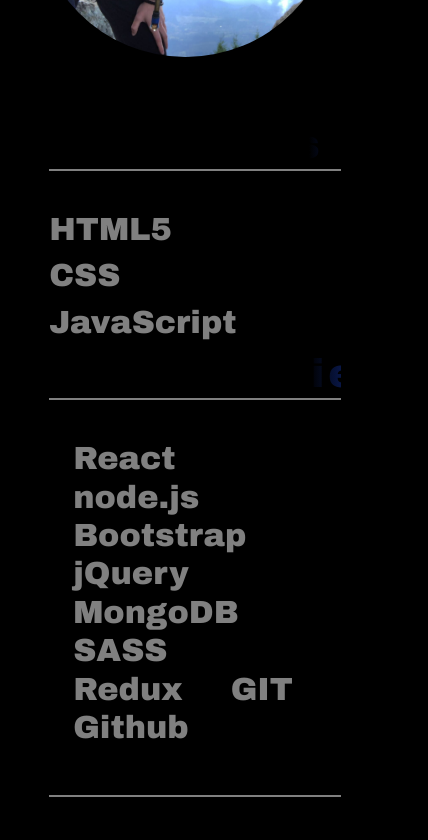
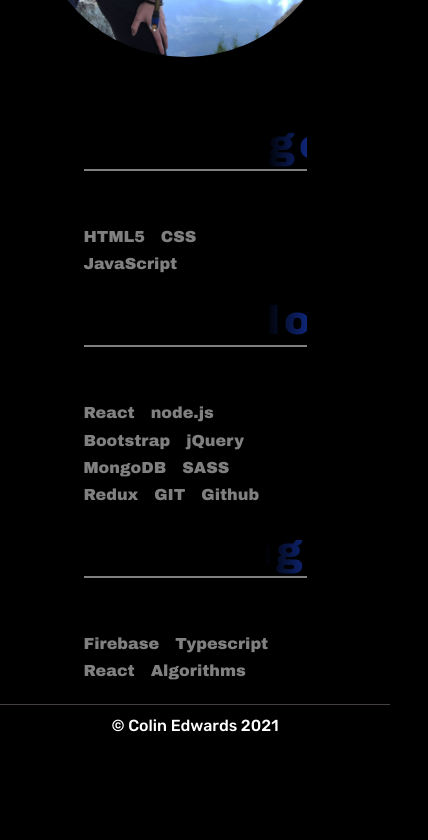
Before and after one commit to ColinJhEdwards/react-portfolio, a React (Create React App) app: page / in a window 390 px wide. Shown: the part 1140-1980 px from the top of the page, 428 px wide, since content can reach past the window. After the commit the page ends 1887 px from the top, so only its background shows below. Built offline with nearby package versions, Linux system fonts and the light colour scheme.

Commit message:
media queries for skils secction

```diff
--- a/src/components/Skills.js
+++ b/src/components/Skills.js
@@ -46,7 +46,8 @@
 };
 
 const StyledDiv = styled.div`
-  width: 25rem;
+  width: 90%;
+  margin: auto;
   height: 80%;
   display: flex;
   justify-content: space-around;
@@ -78,13 +79,11 @@
   .tech1,
   .studying {
     color: gray;
-    margin-top: 0rem;
-  }
-  .tech1 {
+    margin: 1rem 0rem;
     display: flex;
     flex-wrap: wrap;
     h2 {
-      margin: 0rem 1.5rem;
+      margin-right: 1rem;
     }
   }
 
@@ -105,6 +104,13 @@
     margin: auto;
     h1 {
     }
+    .languages,
+    .tech1,
+    .studying {
+      h2 {
+        font-size: 1rem;
+      }
+    }
   }
 `;
 
--- a/src/pages/Home.js
+++ b/src/pages/Home.js
@@ -50,10 +50,8 @@
           <img src={colin} alt="colin" />
         </motion.div>
       </StyledDiv>
-      <StyledSkills className="skills">
-        <motion.div variants={fade} className="svg">
-          <Skills />
-        </motion.div>
+      <StyledSkills className="skills" variants={fade}>
+        <Skills />
       </StyledSkills>
     </>
   );
```
